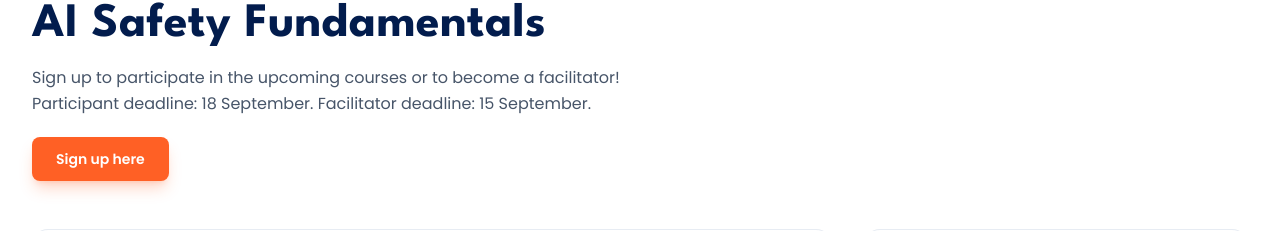
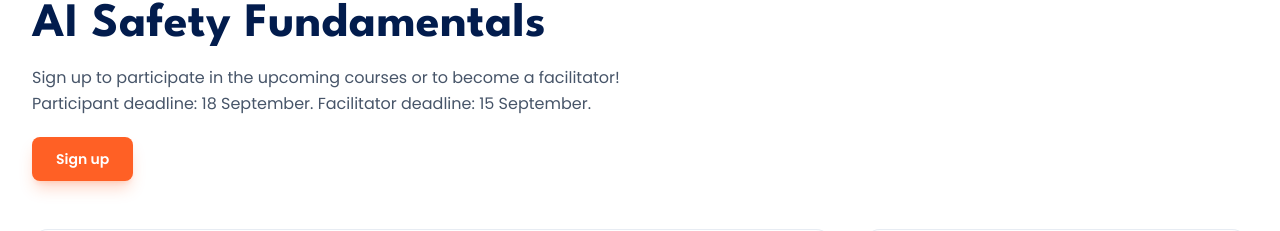
Before and after one commit to AlexanderAKM/Safe-AI-Netherlands, a Next.js app: page /chapters/utrecht in a window 1280 px wide. Shown: the part 3097-3328 px from the top of the page. Built offline with nearby package versions, Linux system fonts and the light colour scheme; no server answers.

Commit message:
reword sign up button

```diff
--- a/src/app/chapters/amsterdam/page.tsx
+++ b/src/app/chapters/amsterdam/page.tsx
@@ -365,7 +365,7 @@ export default function AmsterdamPage() {
                       rel="noopener noreferrer"
                       className="btn-primary"
                     >
-                      Sign up here
+                      Sign up
                     </a>
                   </>
                 ) : (
--- a/src/app/chapters/groningen/page.tsx
+++ b/src/app/chapters/groningen/page.tsx
@@ -330,7 +330,7 @@ export default function GroningenPage() {
                     rel="noopener noreferrer"
                     className="btn-primary"
                   >
-                    Sign up here
+                    Sign up
                   </a>
                 </>
               ) : (
--- a/src/app/chapters/utrecht/page.tsx
+++ b/src/app/chapters/utrecht/page.tsx
@@ -531,7 +531,7 @@ export default function UtrechtPage() {
                       rel="noopener noreferrer"
                       className="btn-primary"
                     >
-                      Sign up here
+                      Sign up
                     </a>
                   </>
                 ) : (
```
